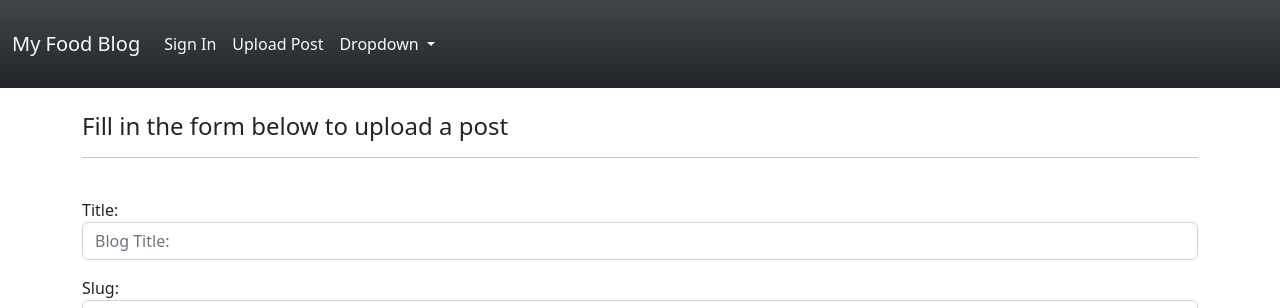
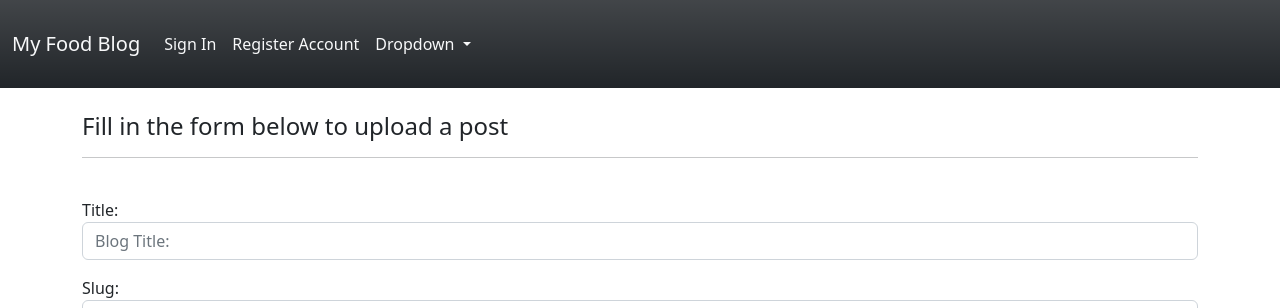
Before and after one commit to dantaylor28/the-food-blog, a Django app: page /create/post/ in a window 1280 px wide. Shown: the top 308 px of the page. Run offline with Django 3.2, Linux system fonts and the light colour scheme.

Commit message:
Add if statment to base.html to check user authentication

```diff
--- a/templates/base.html
+++ b/templates/base.html
@@ -24,12 +24,21 @@
             </button>
             <div class="collapse navbar-collapse" id="navbarSupportedContent">
                 <ul class="navbar-nav me-auto mb-2 mb-lg-0">
+                    {% if user.is_authenticated %}
+                    <li class="nav-item">
+                        <a class="nav-link text-light" href="{% url 'create_post' %}">Upload Post</a>
+                    </li>
+                    <li class="nav-item">
+                        <a class="nav-link text-light" href="#">Sign Out</a>
+                    </li>
+                    {% else %}
                     <li class="nav-item">
                         <a class="nav-link active text-light" aria-current="page" href="#">Sign In</a>
                     </li>
                     <li class="nav-item">
-                        <a class="nav-link text-light" href="{% url 'create_post' %}">Upload Post</a>
+                        <a class="nav-link active text-light" aria-current="page" href="#">Register Account</a>
                     </li>
+                    {% endif %}
                     <li class="nav-item dropdown">
                         <a class="nav-link dropdown-toggle text-light" href="#" role="button" data-bs-toggle="dropdown"
                             aria-expanded="false">
```
